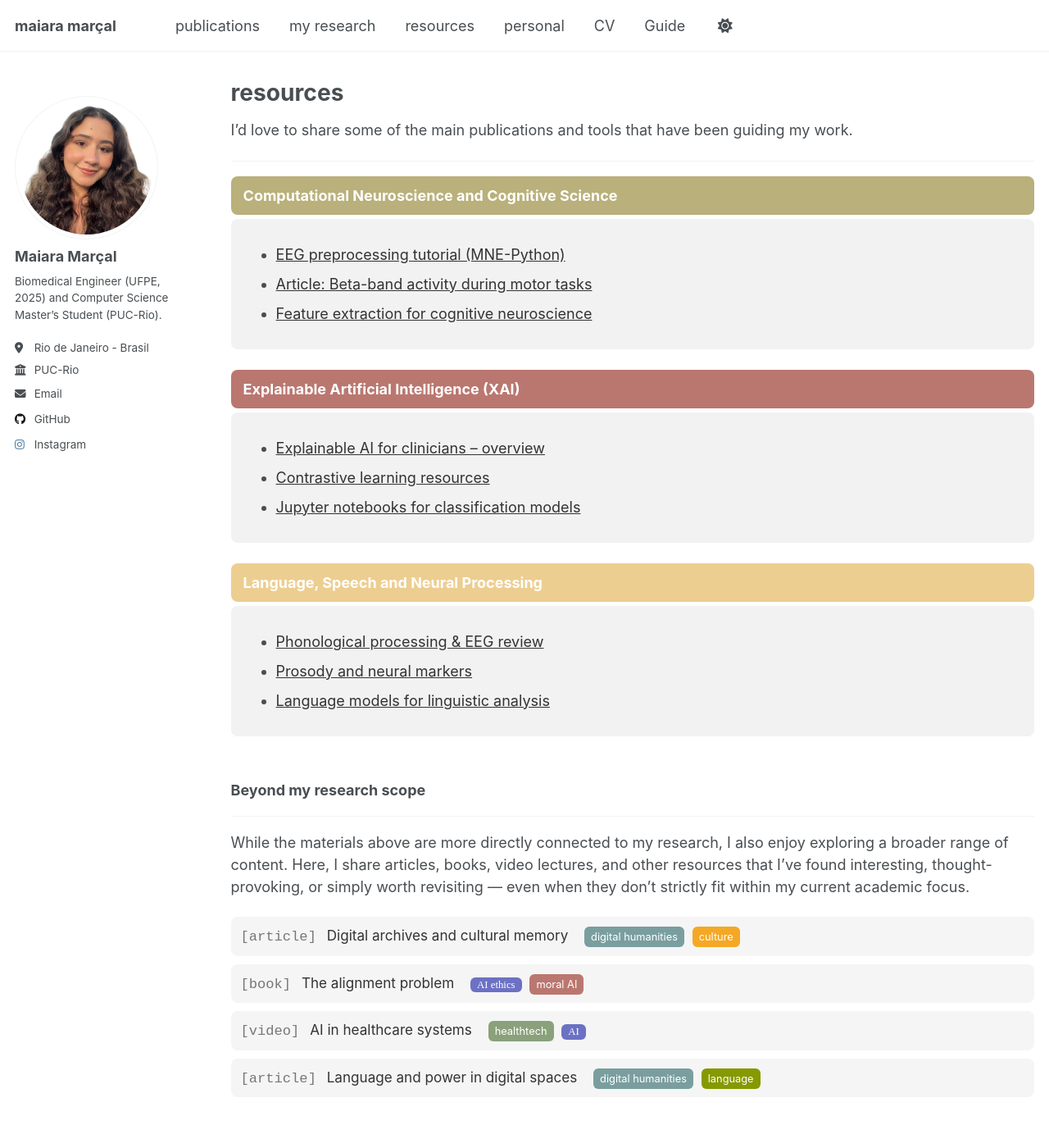
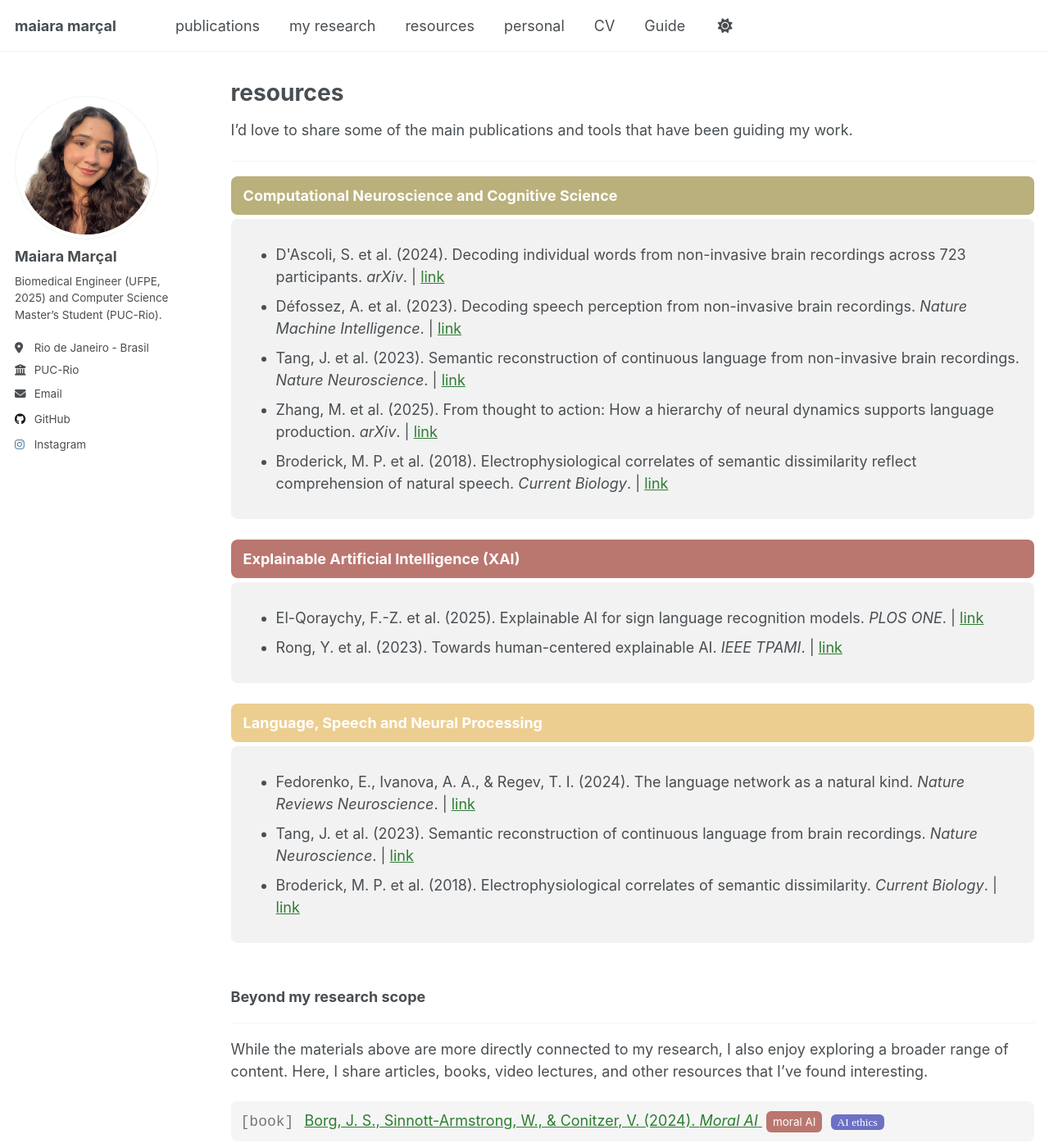
Before and after one commit to maiaramaaraujo/maiaramaaraujo.github.io, a Jekyll site: the page built from _pages/resources.html, in a window 1280 px wide and 1400 px high. Shown: the whole window at 82% size. Built offline with Jekyll 4.4.1, drawn with Linux system fonts in a browser that asks for light colours; some web fonts are replaced; a script that is not in the unit is left out; some of the changed text lies outside the part shown.

Commit message:
Update resources.html

```diff
--- a/_pages/resources.html
+++ b/_pages/resources.html
@@ -18,9 +18,32 @@ author_profile: true
   <div class="section-title neuro">Computational Neuroscience and Cognitive Science</div>
   <div class="section-content">
     <ul>
-      <li><a href="#">EEG preprocessing tutorial (MNE-Python)</a></li>
-      <li><a href="#">Article: Beta-band activity during motor tasks</a></li>
-      <li><a href="#">Feature extraction for cognitive neuroscience</a></li>
+
+      <li>
+        D'Ascoli, S. et al. (2024). Decoding individual words from non-invasive brain recordings across 723 participants. <i>arXiv</i>.
+        | <a href="https://arxiv.org/abs/2412.17829" target="_blank">link</a>
+      </li>
+
+      <li>
+        Défossez, A. et al. (2023). Decoding speech perception from non-invasive brain recordings. <i>Nature Machine Intelligence</i>.
+        | <a href="https://www.nature.com/articles/s42256-023-00714-5" target="_blank">link</a>
+      </li>
+
+      <li>
+        Tang, J. et al. (2023). Semantic reconstruction of continuous language from non-invasive brain recordings. <i>Nature Neuroscience</i>.
+        | <a href="https://www.nature.com/articles/s41593-023-01304-9" target="_blank">link</a>
+      </li>
+
+      <li>
+        Zhang, M. et al. (2025). From thought to action: How a hierarchy of neural dynamics supports language production. <i>arXiv</i>.
+        | <a href="https://arxiv.org/abs/2502.07429" target="_blank">link</a>
+      </li>
+
+      <li>
+        Broderick, M. P. et al. (2018). Electrophysiological correlates of semantic dissimilarity reflect comprehension of natural speech. <i>Current Biology</i>.
+        | <a href="https://www.cell.com/current-biology/fulltext/S0960-9822(18)30146-5?5952eaf7=ef28a21f" target="_blank">link</a>
+      </li>
+
     </ul>
   </div>
 </div>
@@ -30,9 +53,17 @@ author_profile: true
   <div class="section-title ml">Explainable Artificial Intelligence (XAI)</div>
   <div class="section-content">
     <ul>
-      <li><a href="#">Explainable AI for clinicians – overview</a></li>
-      <li><a href="#">Contrastive learning resources</a></li>
-      <li><a href="#">Jupyter notebooks for classification models</a></li>
+
+      <li>
+        El-Qoraychy, F.-Z. et al. (2025). Explainable AI for sign language recognition models. <i>PLOS ONE</i>.
+        | <a href="https://journals.plos.org/plosone/article?id=10.1371/journal.pone.0336481" target="_blank">link</a>
+      </li>
+
+      <li>
+        Rong, Y. et al. (2023). Towards human-centered explainable AI. <i>IEEE TPAMI</i>.
+        | <a href="https://ieeexplore.ieee.org/abstract/document/10316181" target="_blank">link</a>
+      </li>
+
     </ul>
   </div>
 </div>
@@ -42,9 +73,22 @@ author_profile: true
   <div class="section-title ling">Language, Speech and Neural Processing</div>
   <div class="section-content">
     <ul>
-      <li><a href="#">Phonological processing & EEG review</a></li>
-      <li><a href="#">Prosody and neural markers</a></li>
-      <li><a href="#">Language models for linguistic analysis</a></li>
+
+      <li>
+        Fedorenko, E., Ivanova, A. A., & Regev, T. I. (2024). The language network as a natural kind. <i>Nature Reviews Neuroscience</i>.
+        | <a href="https://www.nature.com/articles/s41583-024-00802-4" target="_blank">link</a>
+      </li>
+
+      <li>
+        Tang, J. et al. (2023). Semantic reconstruction of continuous language from brain recordings. <i>Nature Neuroscience</i>.
+        | <a href="https://www.nature.com/articles/s41593-023-01304-9" target="_blank">link</a>
+      </li>
+
+      <li>
+        Broderick, M. P. et al. (2018). Electrophysiological correlates of semantic dissimilarity. <i>Current Biology</i>.
+        | <a href="https://www.cell.com/current-biology/fulltext/S0960-9822(18)30146-5?5952eaf7=ef28a21f" target="_blank">link</a>
+      </li>
+
     </ul>
   </div>
 </div>
@@ -68,12 +112,11 @@ author_profile: true
   border-radius: 8px;
 }
 
-/* mesmas cores */
 .neuro { background: #B9B07B; }
 .ml { background: #BA7770; }
 .ling { background: #EDCE91; }
 
-a { color: #333; text-decoration: none; }
+a { color: #2e7d32; text-decoration: none; }
 a:hover { text-decoration: underline; }
 </style>
 
@@ -84,38 +127,27 @@ a:hover { text-decoration: underline; }
 <div class="extra-section-intro">
   <p>
     While the materials above are more directly connected to my research, I also enjoy exploring a broader range of content.
-    Here, I share articles, books, video lectures, and other resources that I’ve found interesting, thought-provoking, or simply worth revisiting — even when they don’t strictly fit within my current academic focus.
+    Here, I share articles, books, video lectures, and other resources that I’ve found interesting.
   </p>
 </div>
 
 <div class="resource-table">
 
   <div class="resource-item">
-    <span class="resource-type">[article]</span>
-    <a href="#">Digital archives and cultural memory</a>
-    <span class="tag dh">digital humanities</span>
-    <span class="tag culture">culture</span>
+    <span class="resource-type">[book]</span>
+    <a href="https://www.penguin.co.uk/books/317706/moral-ai-by-conitzer-jana-schaich-borg-walter-sinnott-armstrong-and-vincent/9780241454756" target="_blank">
+      Borg, J. S., Sinnott-Armstrong, W., & Conitzer, V. (2024). <i>Moral AI</i>
+    </a>
+    <span class="tag moral">moral AI</span>
+    <span class="tag ai">AI ethics</span>
   </div>
 
   <div class="resource-item">
     <span class="resource-type">[book]</span>
-    <a href="#">The alignment problem</a>
-    <span class="tag ai">AI ethics</span>
-    <span class="tag moral">moral AI</span>
-  </div>
-
-  <div class="resource-item">
-    <span class="resource-type">[video]</span>
-    <a href="#">AI in healthcare systems</a>
-    <span class="tag health">healthtech</span>
+    <a href="https://www.penguin.co.uk/books/446849/why-machines-learn-by-ananthaswamy-anil/9781802060867" target="_blank">
+      Ananthaswamy, A. (2025). <i>Why Machines Learn</i>
+    </a>
     <span class="tag ai">AI</span>
-  </div>
-
-  <div class="resource-item">
-    <span class="resource-type">[article]</span>
-    <a href="#">Language and power in digital spaces</a>
-    <span class="tag dh">digital humanities</span>
-    <span class="tag language">language</span>
   </div>
 
 </div>
@@ -131,7 +163,6 @@ a:hover { text-decoration: underline; }
   background: #f5f5f5;
   padding: 10px 12px;
   border-radius: 8px;
-  font-size: 0.95em;
 }
 
 .resource-type {
@@ -140,17 +171,6 @@ a:hover { text-decoration: underline; }
   font-family: monospace;
 }
 
-.resource-item a {
-  margin-right: 10px;
-  text-decoration: none;
-  color: #333;
-}
-
-.resource-item a:hover {
-  text-decoration: underline;
-}
-
-/* TAGS */
 .tag {
   display: inline-block;
   padding: 3px 8px;
@@ -160,11 +180,10 @@ a:hover { text-decoration: underline; }
   color: white;
 }
 
-/* cores por tema */
-.dh { background: #7A9E9F; }        /* digital humanities */
-.health { background: #8AA17B; }    /* healthtech */
-.ai { background: #6c71c4; }        /* AI */
-.moral { background: #BA7770; }     /* moral AI */
-.language { background: #859901; }  /* language */
-.culture { background: #f4a825; }   /* culture */
+.dh { background: #7A9E9F; }
+.health { background: #8AA17B; }
+.ai { background: #6c71c4; }
+.moral { background: #BA7770; }
+.language { background: #859901; }
+.culture { background: #f4a825; }
 </style>
```
